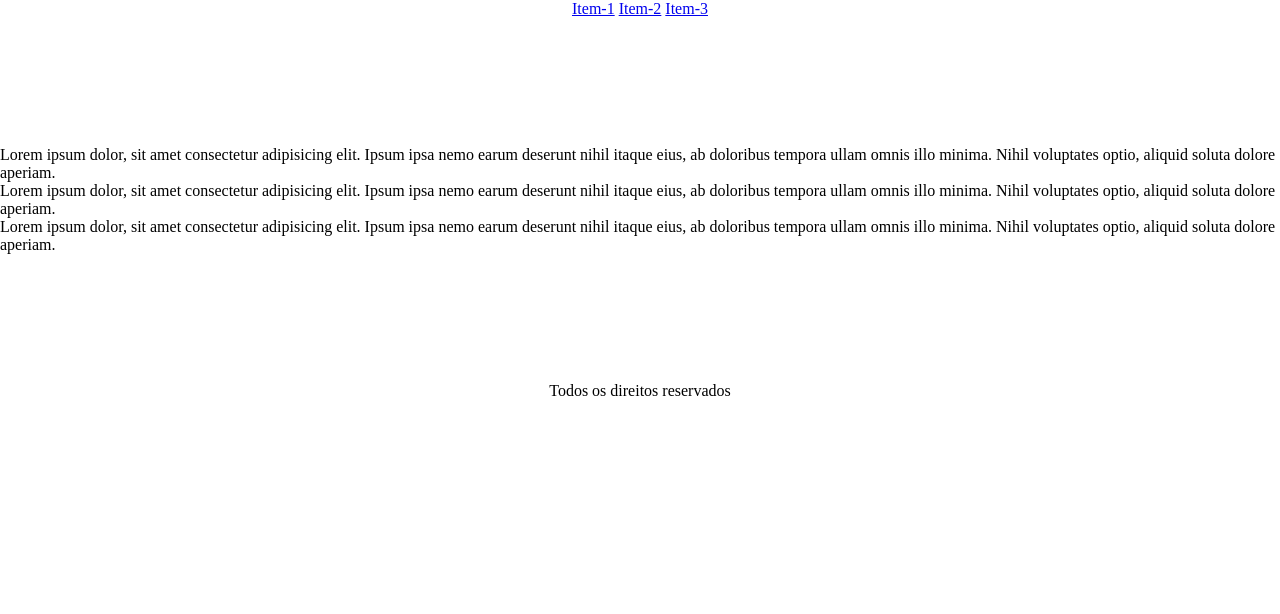
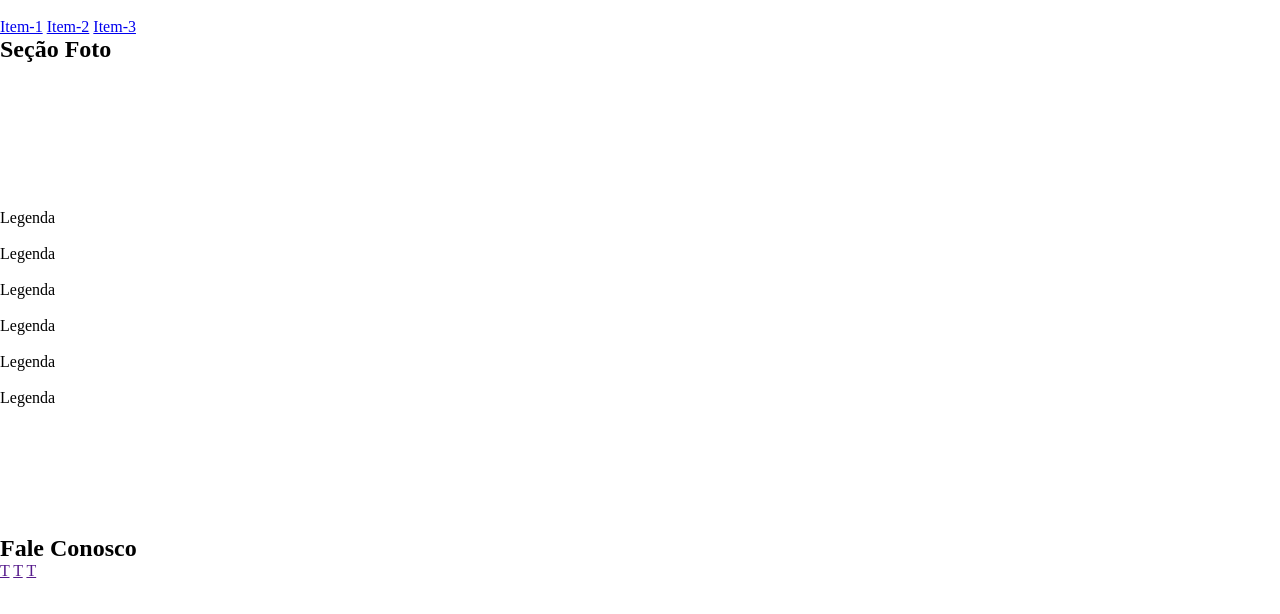
Before and after one commit to 1TDSPV-2023/rm551812, a plain HTML site: page index.html in a window 1280 px wide. Drawn offline with Linux system fonts and the light colour scheme.

Commit message:
Restruturação do Layout

```diff
--- a/index.html
+++ b/index.html
@@ -1,47 +1,64 @@
 <!DOCTYPE html>
 <html lang="pt-br">
+
 <head>
     <meta charset="UTF-8">
     <meta http-equiv="X-UA-Compatible" content="IE=edge">
     <meta name="viewport" content="width=device-width, initial-scale=1.0">
+    <title>Exemplo Gitpages</title>
     <link rel="stylesheet" href="./css/estilo.css">
+</head>
 
-        <title>Exemplo Gitpages</title>
-    </head>
 <body>
-        <div class="container">
-            <header>
+
+    <header class="cabecalho">
+
+    </header> <img src="" alt="">
     <nav>
         <a href="#">Item-1</a>
         <a href="#">Item-2</a>
         <a href="#">Item-3</a>
     </nav>
     </header>
+
+    <h2 class="tit-sec">Seção Foto</h2>
+
     <section class="conteudo">
-
-
-                    <div class="box">
-                        <p>Lorem ipsum dolor, sit amet consectetur adipisicing elit. Ipsum ipsa nemo earum deserunt nihil itaque eius, ab doloribus tempora ullam omnis illo minima. Nihil voluptates optio, aliquid soluta dolore aperiam.</p>
+        <div>
+            <img src="" alt="">
+            <p>Legenda</p>
         </div>
-
-                    <div class="box">
-                        <p>Lorem ipsum dolor, sit amet consectetur adipisicing elit. Ipsum ipsa nemo earum deserunt nihil itaque eius, ab doloribus tempora ullam omnis illo minima. Nihil voluptates optio, aliquid soluta dolore aperiam.</p>
+        <div>
+            <img src="" alt="">
+            <p>Legenda</p>
         </div>
-
-                    <div class="box">
-                        <p>Lorem ipsum dolor, sit amet consectetur adipisicing elit. Ipsum ipsa nemo earum deserunt nihil itaque eius, ab doloribus tempora ullam omnis illo minima. Nihil voluptates optio, aliquid soluta dolore aperiam.</p>
+        <div>
+            <img src="" alt="">
+            <p>Legenda</p>
         </div>
-
+        <div>
+            <img src="" alt="">
+            <p>Legenda</p>
+        </div>
+        <div>
+            <img src="" alt="">
+            <p>Legenda</p>
+        </div>
+        <div>
+            <img src="" alt="">
+            <p>Legenda</p>
+        </div>
     </section>
 
-            <footer>
-                <div>
-                    <p>
-                        Todos os direitos reservados
-                    </p>
-                </div>
+    <footer class="rodape">
+        <h2>Fale Conosco</h2>
+        <nav>
+            <a href="" #="">T</a>
+            <a href="" #="">T</a>
+            <a href="" #="">T</a>
+        </nav>
     </footer>
 
-        </div>
 </body>
+
 </html>
```
Lines whose indentation alone changed are shown as unchanged.
